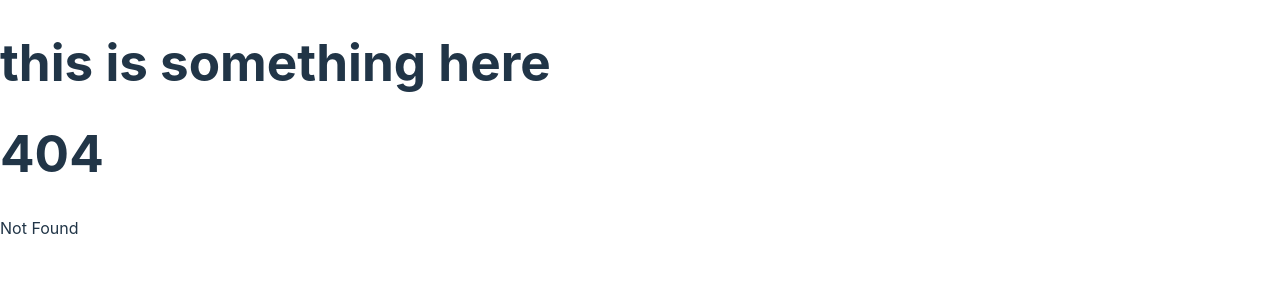
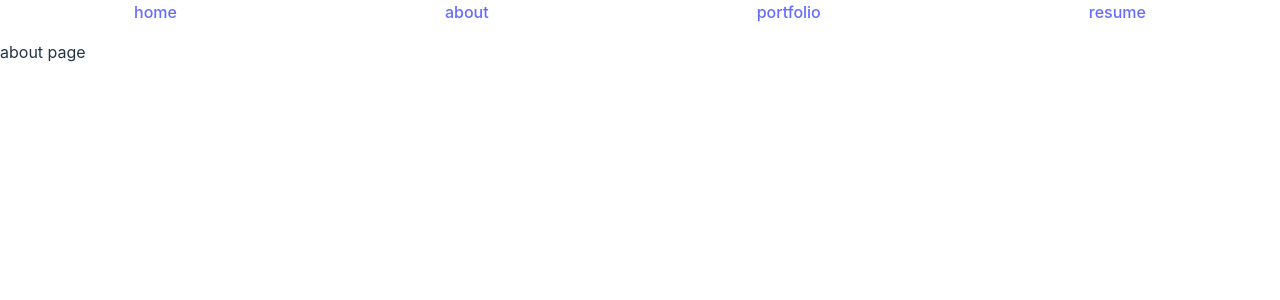
Before and after one commit to maozblan/maozblan.github.io, a SvelteKit app: page /about in a window 1280 px wide. Before the commit this address had no page. Shown: the top 300 px of the page. Built offline with nearby package versions, Linux system fonts and the light colour scheme.

Commit message:
page structure setup

```diff
--- a/src/routes/+layout.svelte
+++ b/src/routes/+layout.svelte
@@ -2,6 +2,17 @@
   let { children } = $props();
 </script>
 
-<h1>this is something here</h1>
+<nav class="row">
+  <a href="/">home</a>
+  <a href="/about">about</a>
+  <a href="/portfolio">portfolio</a>
+  <a href="/resume">resume</a>
+</nav>
 
 {@render children()}
+
+<style>
+  nav {
+    justify-content: space-around;
+  }
+</style>
--- /dev/null
+++ b/src/routes/about/+page.svelte
@@ -0,0 +1 @@
+<p>about page</p>
--- /dev/null
+++ b/src/routes/portfolio/+page.svelte
@@ -0,0 +1 @@
+<p>portfolio page</p>
--- /dev/null
+++ b/src/routes/resume/+page.svelte
@@ -0,0 +1 @@
+<p>resume page</p>
```
